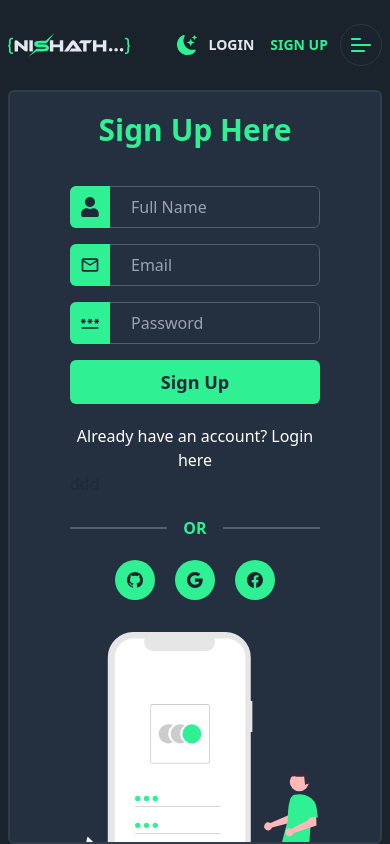
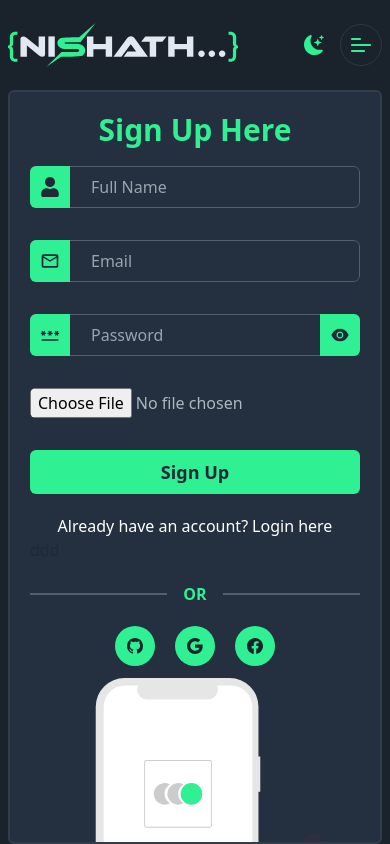
Before and after one commit to mdnishath/personal-portfolio, a React (Vite) app: page /signup in a window 390 px wide. Built offline with nearby package versions, Linux system fonts and the light colour scheme.

Commit message:
Login page and sign up page error handeling solved

```diff
--- a/package.json
+++ b/package.json
@@ -16,6 +16,7 @@
     "match-sorter": "^6.3.1",
     "react": "^18.2.0",
     "react-dom": "^18.2.0",
+    "react-hook-form": "^7.44.2",
     "react-icons": "^4.8.0",
     "react-router-dom": "^6.11.2",
     "sort-by": "^1.2.0",
--- a/src/components/shared/Navbar.jsx
+++ b/src/components/shared/Navbar.jsx
@@ -5,6 +5,7 @@ import { BsSun, BsMoonStarsFill } from "react-icons/bs";
 import { CgMenuLeft } from "react-icons/cg";
 import { useAuth } from "../../hooks/useAuth";
 import Menu from "../Menu";
+import { Link } from "react-router-dom";
 
 const Navbar = () => {
   const [dark, setDark] = useState(false);
@@ -13,28 +14,30 @@ const Navbar = () => {
   const user = false;
 
   return (
-    <nav className="flex items-center py-3 h-[90px]">
-      <figure>
-        <img className=" w-[180px] lg:w-[250px]" src={logo} alt="Logo" />
-      </figure>
+    <nav className="flex flex-shrink-0 items-center py-3 h-[90px]">
+      <Link to={"/"}>
+        <figure>
+          <img className=" w-full lg:w-[250px]" src={logo} alt="Logo" />
+        </figure>
+      </Link>
 
-      <div className="w-full flex justify-end items-center gap-1">
+      <div className="w-full flex flex-grow justify-end items-center gap-4">
         {dark ? (
           <BsSun className="text-white text-xl md:text-2xl" />
         ) : (
           <BsMoonStarsFill className="text-primary text-xl md:text-2xl" />
         )}
-        <div>
+        <div className="hidden md:flex ">
           <ul className="flex">
             {!user ? (
-              <>
+              <div className="flex">
                 <li>
                   <ActiveLink to={"/login"}>Login</ActiveLink>
                 </li>
                 <li>
                   <ActiveLink to={"/signup"}>Sign Up</ActiveLink>
                 </li>
-              </>
+              </div>
             ) : (
               <li>
                 <ActiveLink>Logout</ActiveLink>
--- a/src/pages/Login/index.jsx
+++ b/src/pages/Login/index.jsx
@@ -1,14 +1,25 @@
-import React from "react";
+import React, { useState } from "react";
 import image from "../../assets/authntication.svg";
 import { FaUser } from "react-icons/fa";
 import { MdOutlineEmail, MdOutlinePassword } from "react-icons/md";
+import { AiFillEye, AiFillEyeInvisible } from "react-icons/ai";
 import SocialLogin from "../../components/SocialLogin";
 import Title from "../../components/Title";
 import { Link } from "react-router-dom";
+import { useForm } from "react-hook-form";
 const Login = () => {
+  const {
+    register,
+    handleSubmit,
+    watch,
+    formState: { errors },
+  } = useForm();
+  const [showPaword, setShowPassword] = useState(false);
+
+  const onSubmit = (data) => console.log(data);
   return (
     <div className="w-full bg-overlay px-5 md:py-10 rounded-md border-2 border-overlay-light overflow-hidden relative">
-      <div className="grid md:grid-cols-2 p-5">
+      <div className="grid md:grid-cols-2 py-5 md:py-0 md:p-5">
         <div className="flex order-2 h-full items-center justify-center mt-5 md:mt-0">
           <figure className="flex justify-center">
             <img className="w-[400px]" src={image} />
@@ -18,10 +29,18 @@ const Login = () => {
           <div className="flex justify-center">
             <Title text={"Please login here"} />
           </div>
-          <form className="flex flex-col gap-4 h-full justify-center p-5">
+          <form className="flex flex-col gap-4 h-full justify-center md:p-5">
             <div className="relative overflow-hidden rounded-md">
               <input
                 type="email"
+                {...register("email", {
+                  required: "Email is requred",
+                  pattern: {
+                    value:
+                      /^(([^<>()[\]\\.,;:\s@"]+(\.[^<>()[\]\\.,;:\s@"]+)*)|.(".+"))@((\[[0-9]{1,3}\.[0-9]{1,3}\.[0-9]{1,3}\.[0-9]{1,3}\])|(([a-zA-Z\-0-9]+\.)+[a-zA-Z]{2,}))$/,
+                    message: "Email is invalid",
+                  },
+                })}
                 placeholder="Email "
                 className="w-full bg-transparent border border-borderLight py-2 px-[60px] rounded-md outline-none text-white"
               />
@@ -29,20 +48,55 @@ const Login = () => {
                 <MdOutlineEmail className="text-xl" />
               </div>
             </div>
+            <div>
+              {errors.email && (
+                <span className="text-red-400">{errors.email.message}</span>
+              )}
+            </div>
             <div className="relative overflow-hidden rounded-md">
               <input
-                type="password"
-                placeholder="Password "
+                type={showPaword ? "text" : "password"}
+                {...register("password", {
+                  required: "Password is requred",
+                  pattern: {
+                    value:
+                      /^(?=.*[a-z])(?=.*[A-Z])(?=.*\d)(?=.*[#$@!%&*?])[A-Za-z\d#$@!%&*?]{6,15}$/,
+                    message:
+                      "Password must contain at least one uppercase letter, one lowercase letter, one special character, one number, and be 6-15 characters long",
+                  },
+                })}
+                placeholder="Password"
                 className="w-full bg-transparent border border-borderLight py-2 px-[60px] rounded-md outline-none text-white"
               />
-              <div className="bg-primary absolute left-0 top-1/2 transform  -translate-y-1/2 h-full flex items-center justify-center w-[40px]">
+
+              <div className="bg-primary  absolute left-0 top-1/2 transform  -translate-y-1/2 h-full flex items-center justify-center w-[40px]">
                 <MdOutlinePassword className="text-xl" />
               </div>
+              {showPaword ? (
+                <div
+                  onClick={() => setShowPassword(!showPaword)}
+                  className="bg-primary cursor-pointer absolute right-0 top-1/2 transform  -translate-y-1/2 h-full flex items-center justify-center w-[40px]"
+                >
+                  <AiFillEyeInvisible className="text-xl" />
+                </div>
+              ) : (
+                <div
+                  onClick={() => setShowPassword(!showPaword)}
+                  className="bg-primary cursor-pointer absolute right-0 top-1/2 transform  -translate-y-1/2 h-full flex items-center justify-center w-[40px]"
+                >
+                  <AiFillEye className="text-xl" />
+                </div>
+              )}
+            </div>
+            <div>
+              {errors.password && (
+                <span className="text-red-400">{errors.password.message}</span>
+              )}
             </div>
 
             <div className="relative overflow-hidden flex justify-end flex-col">
               <button className="bg-primary px-10 py-2 rounded-md text-lg font-semibold w-full">
-                Sign Up
+                Login
               </button>
               <p className="text-white text-center mt-5">
                 Don't have an account?
--- a/src/pages/Signup/index.jsx
+++ b/src/pages/Signup/index.jsx
@@ -1,14 +1,27 @@
-import React from "react";
+import React, { useRef, useState } from "react";
 import image from "../../assets/authntication.svg";
 import { FaUser } from "react-icons/fa";
 import { MdOutlineEmail, MdOutlinePassword } from "react-icons/md";
+import { AiFillEye, AiFillEyeInvisible } from "react-icons/ai";
 import SocialLogin from "../../components/SocialLogin";
 import Title from "../../components/Title";
 import { Link } from "react-router-dom";
+import { useForm } from "react-hook-form";
+
 const Signup = () => {
+  const {
+    register,
+    handleSubmit,
+    watch,
+    formState: { errors },
+  } = useForm();
+  const [showPaword, setShowPassword] = useState(false);
+
+  const onSubmit = (data) => console.log(data);
+
   return (
     <div className="w-full bg-overlay px-5 md:py-10 rounded-md border-2 border-overlay-light overflow-hidden relative">
-      <div className="grid md:grid-cols-2 p-5">
+      <div className="grid md:grid-cols-2 py-5 md:py-0 md:p-5">
         <div className="flex order-2 md:order-1 h-full items-center justify-center mt-5 md:mt-0">
           <figure className="flex justify-center">
             <img className="w-[400px]" src={image} />
@@ -18,10 +31,14 @@ const Signup = () => {
           <div className="flex justify-center">
             <Title text={"Sign Up Here"} />
           </div>
-          <form className="flex flex-col gap-4 h-full justify-center p-5">
+          <form
+            onSubmit={handleSubmit(onSubmit)}
+            className="flex flex-col gap-4 h-full justify-center md:p-5"
+          >
             <div className="relative overflow-hidden rounded-md">
               <input
                 type="text"
+                {...register("name", { required: "Name is requred" })}
                 placeholder="Full Name"
                 className="w-full bg-transparent border border-borderLight py-2 px-[60px] rounded-md outline-none text-white"
               />
@@ -29,9 +46,22 @@ const Signup = () => {
                 <FaUser className="text-xl" />
               </div>
             </div>
+            <div>
+              {errors.name && (
+                <span className="text-red-400">{errors.name.message}</span>
+              )}
+            </div>
             <div className="relative overflow-hidden rounded-md">
               <input
                 type="email"
+                {...register("email", {
+                  required: "Email is requred",
+                  pattern: {
+                    value:
+                      /^(([^<>()[\]\\.,;:\s@"]+(\.[^<>()[\]\\.,;:\s@"]+)*)|.(".+"))@((\[[0-9]{1,3}\.[0-9]{1,3}\.[0-9]{1,3}\.[0-9]{1,3}\])|(([a-zA-Z\-0-9]+\.)+[a-zA-Z]{2,}))$/,
+                    message: "Email is invalid",
+                  },
+                })}
                 placeholder="Email "
                 className="w-full bg-transparent border border-borderLight py-2 px-[60px] rounded-md outline-none text-white"
               />
@@ -39,15 +69,64 @@ const Signup = () => {
                 <MdOutlineEmail className="text-xl" />
               </div>
             </div>
+            <div>
+              {errors.email && (
+                <span className="text-red-400">{errors.email.message}</span>
+              )}
+            </div>
+
             <div className="relative overflow-hidden rounded-md">
               <input
-                type="password"
-                placeholder="Password "
+                type={showPaword ? "text" : "password"}
+                {...register("password", {
+                  required: "Password is requred",
+                  pattern: {
+                    value:
+                      /^(?=.*[a-z])(?=.*[A-Z])(?=.*\d)(?=.*[#$@!%&*?])[A-Za-z\d#$@!%&*?]{6,15}$/,
+                    message:
+                      "Password must contain at least one uppercase letter, one lowercase letter, one special character, one number, and be 6-15 characters long",
+                  },
+                })}
+                placeholder="Password"
                 className="w-full bg-transparent border border-borderLight py-2 px-[60px] rounded-md outline-none text-white"
               />
-              <div className="bg-primary absolute left-0 top-1/2 transform  -translate-y-1/2 h-full flex items-center justify-center w-[40px]">
+
+              <div className="bg-primary  absolute left-0 top-1/2 transform  -translate-y-1/2 h-full flex items-center justify-center w-[40px]">
                 <MdOutlinePassword className="text-xl" />
               </div>
+              {showPaword ? (
+                <div
+                  onClick={() => setShowPassword(!showPaword)}
+                  className="bg-primary cursor-pointer absolute right-0 top-1/2 transform  -translate-y-1/2 h-full flex items-center justify-center w-[40px]"
+                >
+                  <AiFillEyeInvisible className="text-xl" />
+                </div>
+              ) : (
+                <div
+                  onClick={() => setShowPassword(!showPaword)}
+                  className="bg-primary cursor-pointer absolute right-0 top-1/2 transform  -translate-y-1/2 h-full flex items-center justify-center w-[40px]"
+                >
+                  <AiFillEye className="text-xl" />
+                </div>
+              )}
+            </div>
+            <div>
+              {errors.password && (
+                <span className="text-red-400">{errors.password.message}</span>
+              )}
+            </div>
+            <div className="relative overflow-hidden rounded-md">
+              <input
+                type="file"
+                {...register("image", { required: "Image is requred" })}
+                className=" bg-transparent text-text-dark w-full max-w-xs"
+                accept="image/png, image/jpeg"
+              />
+            </div>
+            <div>
+              {errors.image && (
+                <span className="text-red-400">{errors.image.message}</span>
+              )}
             </div>
 
             <div className="relative overflow-hidden flex justify-end flex-col">
--- /dev/null
+++ b/src/utils/icons/index.jsx
@@ -0,0 +1,3 @@
+import { FaUser } from "react-icons/fa";
+import { MdOutlineEmail, MdOutlinePassword } from "react-icons/md";
+import SocialLogin from "../../components/SocialLogin";
```
Also changed, not shown: 1 other file (tests, documents, lock files or other folders).
